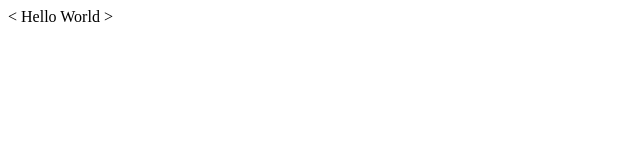
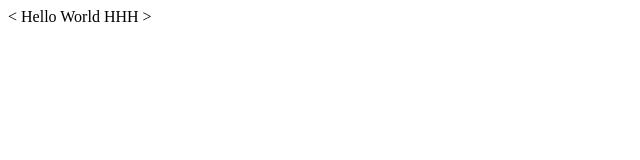
Before and after one commit to Fiona-Vong/CS50, a plain HTML site: page lecture1/index.html in a window 1280 px wide. Shown: the full height of the page, 0-640 px from the left. Drawn offline with Linux system fonts and the light colour scheme.

Commit message:
Added HHH

```diff
--- a/lecture1/index.html
+++ b/lecture1/index.html
@@ -5,7 +5,7 @@
     <title>Test</title>
   </head>
   <body>
-    Hello World
+    Hello World HHH
 
   </body>
 </html>>
```
